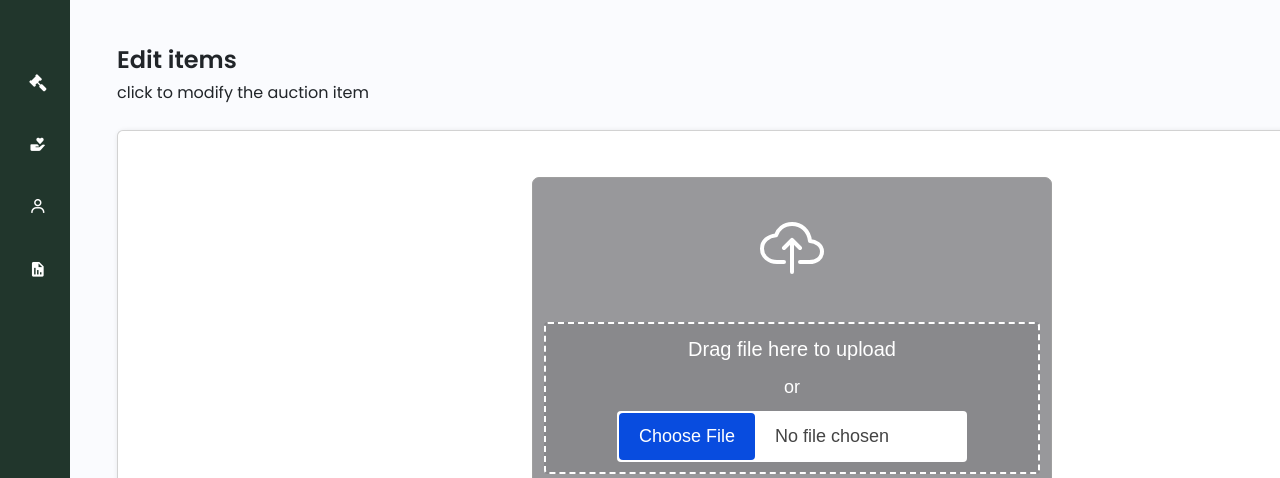
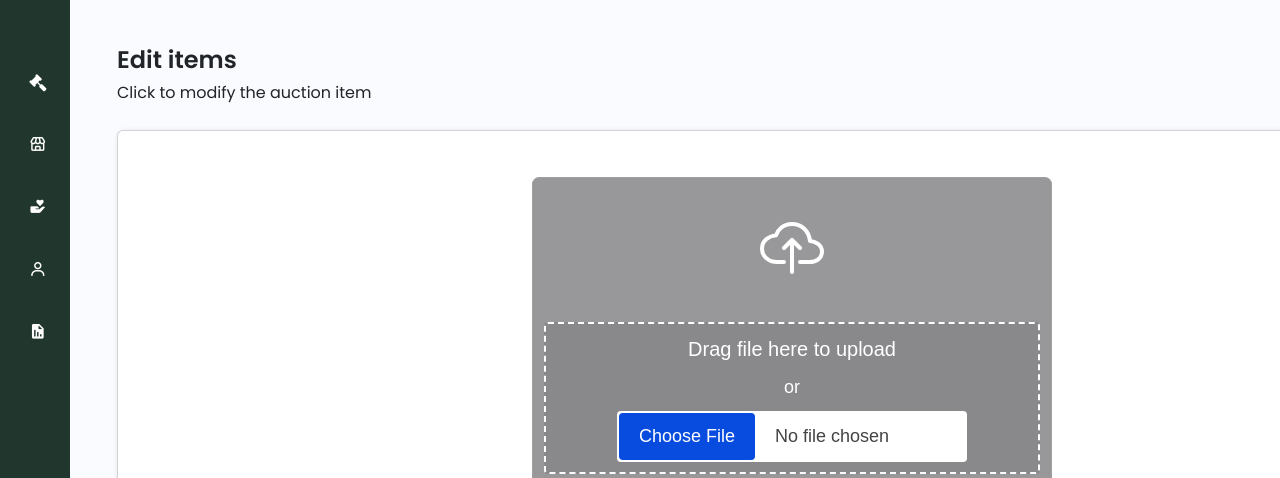
Before and after one commit to xithical/auctionapp, a Flask app: template app/classes/frontend/templates/Admin-Auctions-Items-Modify.html in a window 1280 px wide. Shown: the top 478 px of the page. Run offline with Flask 3, Linux system fonts and the light colour scheme; the template is opened without the code that fills it, so the values that code supplies are empty; parts of the project's set-up code (start-up, migrations or seed data) failed here and were passed over; some libraries are stand-ins or nearby versions.

Commit message:
Update Admin-Auctions-Items-Modify.html

```diff
--- a/app/classes/frontend/templates/Admin-Auctions-Items-Modify.html
+++ b/app/classes/frontend/templates/Admin-Auctions-Items-Modify.html
@@ -116,6 +116,13 @@
                   </a>
               </li>
 
+               <li class="sidebar-item">
+                <a href="Admin-Auctions-Merchandise.html" class="sidebar-link">
+                  <i class='bx bx-store nav__icon'></i>
+                    <span>Merchandise</span>
+                </a>
+            </li>
+
               <li class="sidebar-item">
                 <a href="Admin-Donors.html" class="sidebar-link">
                   <i class='bx bxs-donate-heart nav__icon'></i>
@@ -164,7 +171,7 @@
               <div class="table-title">
                   <div class="row">
                       <div class="col-sm-8"><h1>Edit items</h1></div>
-                      <h6>click to modify the auction item</h6>
+                      <h6>Click to modify the auction item</h6>
                   </div>
               </div>
               <div class="card" style="width: 100%; margin-bottom: 75px; box-shadow: 2px 2px 5px 2px rgba(0, 0, 0, 0.074);">
```
